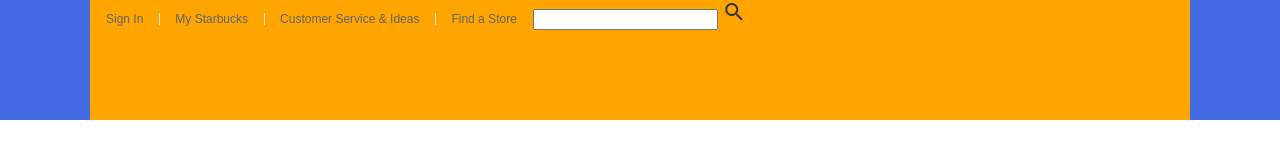
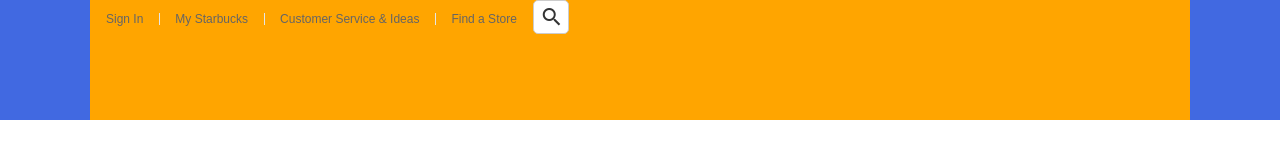
Before and after one commit to seoyoung1006/starbucks-vanilla, a plain HTML site: page index.html in a window 1280 px wide. Drawn offline with nearby package versions, Linux system fonts and the light colour scheme; a web font is replaced by a local one.

Commit message:
Input focus

```diff
--- a/css/main.css
+++ b/css/main.css
@@ -68,11 +68,31 @@ header .sub-menu ul.menu li a:hover {
   color: #000;
 }
 header .sub-menu .search {
-
+  height: 34px;
+  position: relative;
 }
 header .sub-menu .search input {
-
+  width: 36px;
+  height: 34px;
+  padding: 4px 10px;
+  border: 1px solid #ccc;
+  box-sizing: border-box;
+  border-radius: 5px;
+  outline: none;
+  background-color: #fff;
+  color: #777;
+  font-size: 12px;
+  transition: width .4s;
+}
+header .sub-menu .search input:focus {
+  width: 190px;
+  border-color: #669900;
 }
 header .sub-menu .search .material-icons {
-
+  height: 24px;
+  position: absolute;
+  top: 0;
+  bottom: 0;
+  right: 5px;
+  margin: auto;
 }
--- a/index.html
+++ b/index.html
@@ -27,6 +27,8 @@
   <link href="https://fonts.googleapis.com/css2?family=Nanum+Gothic:wght@400;700&family=Song+Myung&display=swap" rel="stylesheet">
   <link rel="stylesheet" href="https://fonts.googleapis.com/icon?family=Material+Icons">
   <link rel="stylesheet" href="./css/main.css" />
+
+  <script defer src="./js/main.js"></script>
 </head>
 <body>
   <!-- Header -->
--- /dev/null
+++ b/js/main.js
@@ -0,0 +1,6 @@
+const searchEl = document.querySelector('.search');
+const searchInputEl = searchEl.querySelector('input');
+
+searchEl.addEventListener('click', function() {
+  searchInputEl.focus();//focus강제 적용
+})
```
